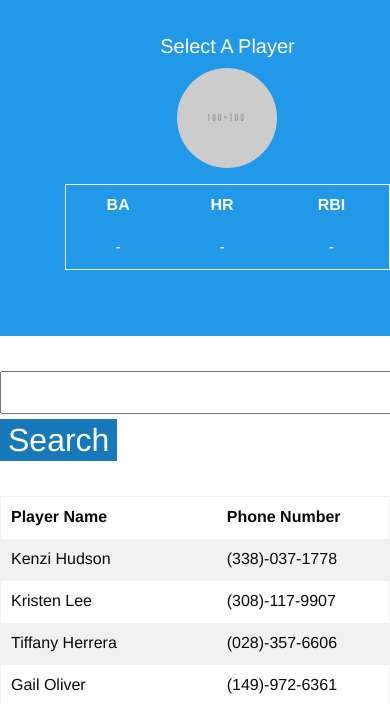
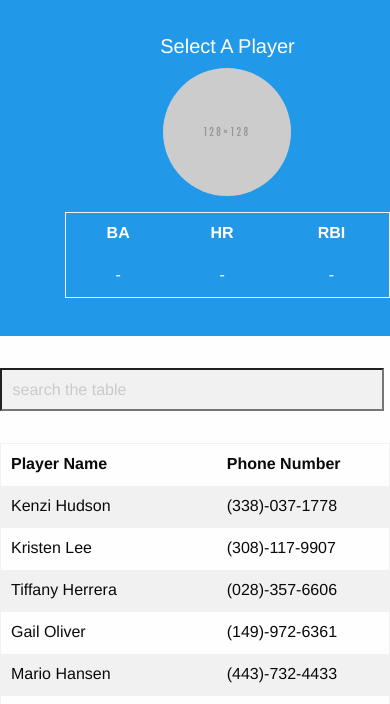
Before and after one commit to tnez/roster, a Flask app: page / in a window 390 px wide; the page is wider, and only the part inside the window is pictured. Shown: the top 704 px of that part. Run offline with Flask 2, Linux system fonts and the light colour scheme; some libraries are stand-ins or nearby versions.

Commit message:
Additional mobile style fixes.

```diff
--- a/static/main.css
+++ b/static/main.css
@@ -14,8 +14,8 @@ section.bio {
 section.bio img {
   border-radius: 50%;
   margin-bottom: 1em;
-  max-height: 12em;
-  max-width: 12em;
+  max-height: 128px;
+  max-width: 128px;
   text-align: center;
 }
 
@@ -24,13 +24,11 @@ section.bio table tbody tr:nth-child(even) {
   background: #2199E8;
 }
 
-section.search {
-  font-size: 2em;
-  margin-bottom: 1em;
-}
-
-section.search .label {
-  font-size: 1em;
+section.search input {
+  background-color: #F1F1F1;
+  padding: 0.66em;
+  max-width: 24em;
+  width: 100%;
 }
 
 th { text-align: left; }
--- a/templates/index.html
+++ b/templates/index.html
@@ -5,6 +5,8 @@
     <meta http-equiv="x-ua-compatible" content="ie=edge">
     <meta name="viewport" content="width=device-width, initial-scale=1.0" />
     <title>Super Roster</title>
+    <script src="https://cdnjs.cloudflare.com/ajax/libs/angular.js/1.4.12/angular.min.js"></script>
+    <script src="/static/js/main.js"></script>
     <link rel="stylesheet" href="https://cdn.jsdelivr.net/foundation/6.2.3/foundation.min.css" />
     <link rel="stylesheet" href="/static/main.css" />
   </head>
@@ -31,8 +33,7 @@
     </section>
     <section class="search row">
       <div class="small-12 large columns">
-        <input id="search" ng-model="searchTerm">
-        <span class="label">Search</span>
+        <input id="search" ng-model="searchTerm" placeholder="search the table">
       </div>
     </section>
     <section class="table row">
@@ -53,7 +54,5 @@
         </table>
       </div>
     </section>
-    <script src="https://cdnjs.cloudflare.com/ajax/libs/angular.js/1.4.12/angular.min.js"></script>
-    <script src="/static/js/main.js"></script>
   </body>
 </html>
```
Also changed, not shown: static/img/placeholder.png.
